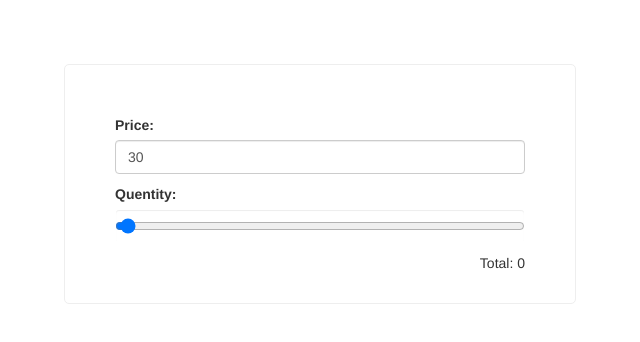
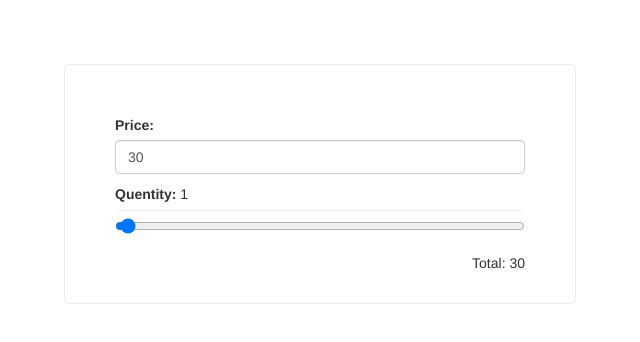
Before and after one commit to jbbpatel94/Pricing-Calculator, a plain HTML site: page pricecal.html in a window 1280 px wide. Shown: the full height of the page, 0-640 px from the left. Drawn offline with nearby package versions, Linux system fonts and the light colour scheme.

Commit message:
Update pricecal.html

```diff
--- a/pricecal.html
+++ b/pricecal.html
@@ -36,6 +36,6 @@
 		</form>
 		<p>Total: <span class="totalprice">0</span></p>
 	</div>
-	<script type="text/javascript" src="pc.js"></script>
+	<script type="text/javascript" src="pricecal.js"></script>
 </body>
 </html>
```
